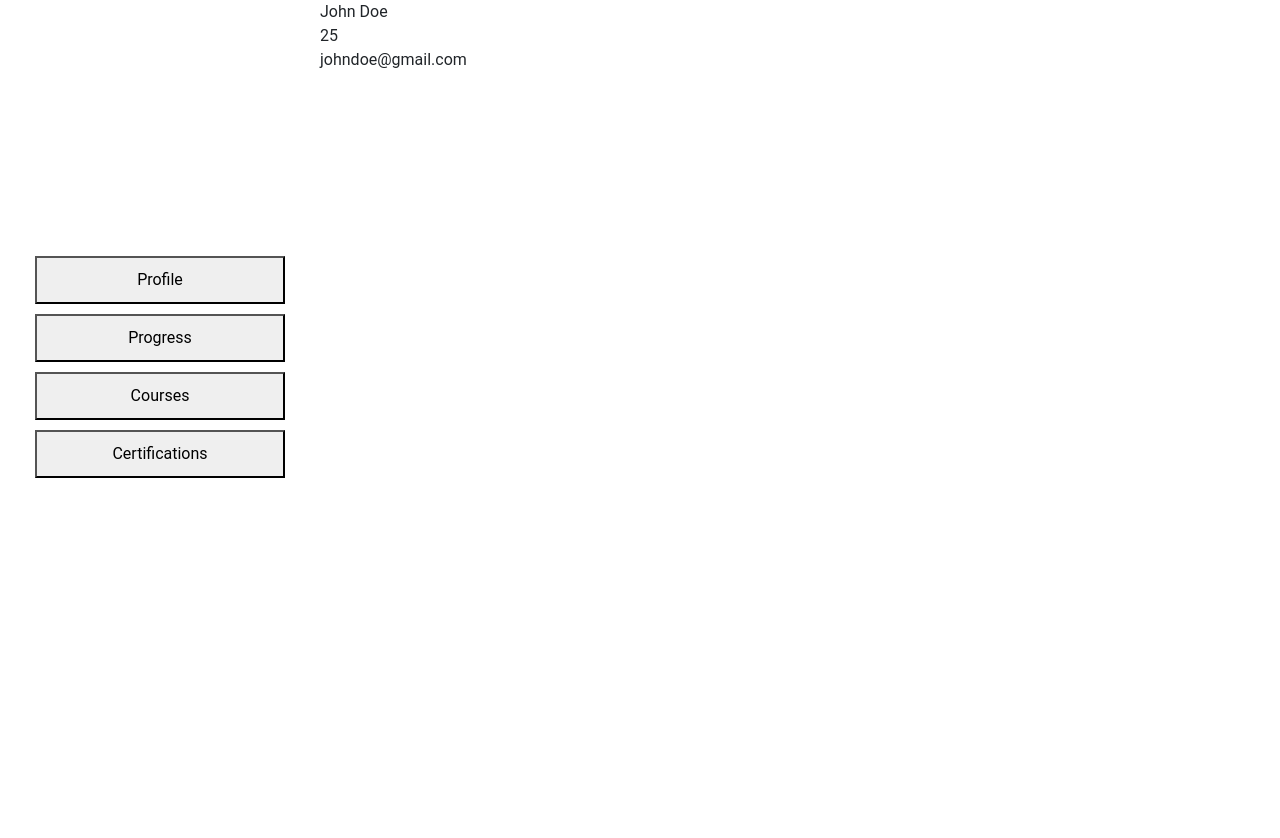
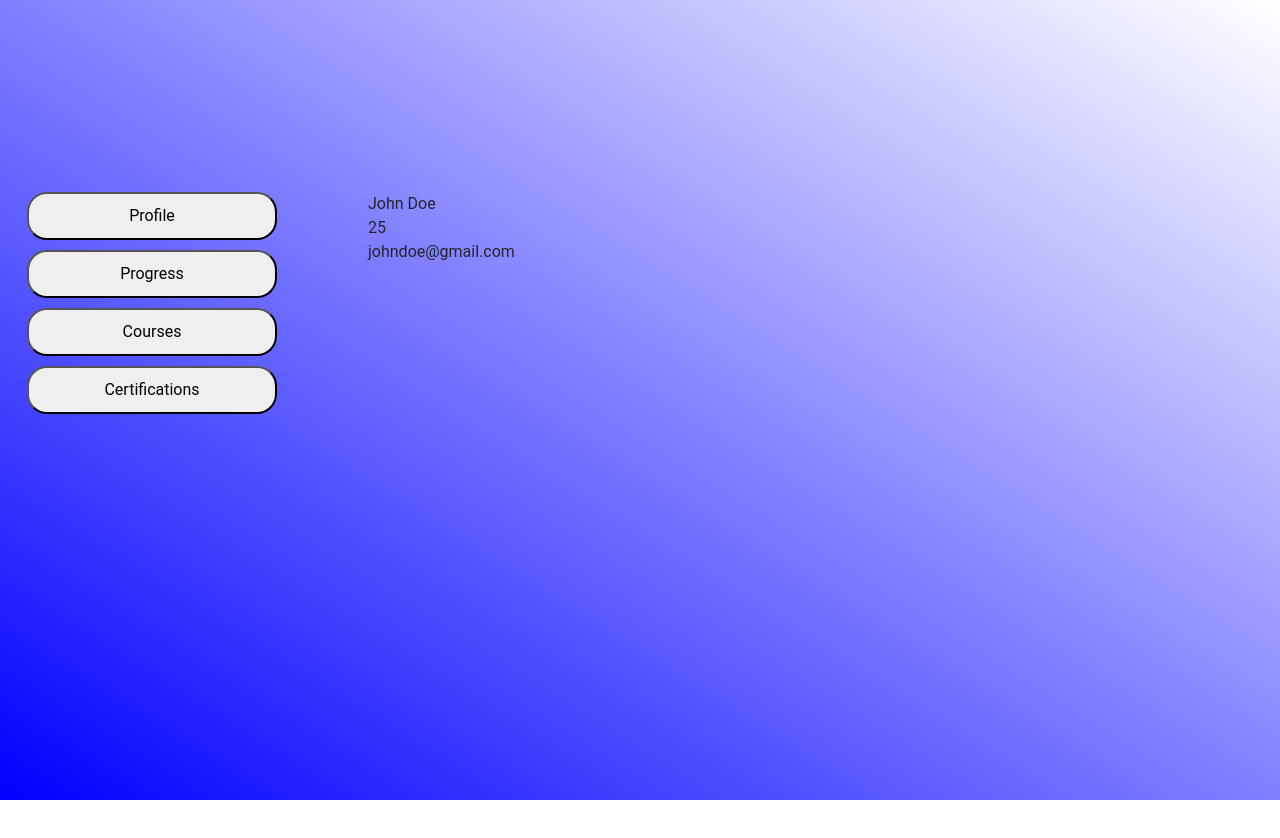
Before and after one commit to cfgmumbai2023/Team-13, a React (Create React App) app in the folder client/: page /dashboard in a window 1280 px wide. Shown: the top 838 px of the page. Built offline with nearby package versions, Linux system fonts and the light colour scheme; what @syncfusion/ej2-base would draw is missing.

Commit message:
improved dashboard css

```diff
--- a/client/src/routes/dashboard/dashboard.js
+++ b/client/src/routes/dashboard/dashboard.js
@@ -31,19 +31,21 @@ const DashboardContainer = styled.div`
   display: flex;
   height: 100vh;
   width: 100%;
+  background-image: linear-gradient(to top right, rgba(0,0,255,1), rgba(0,0,255,0));
 
   .dashboard-aside {
     width: 25%;
     min-height: 100%;
     display: flex;
     flex-direction: column;
-    margin-top: 20%;
+    margin-top: 15%;
     align-items: center;
     gap: 10px;
 
     & > button {
       min-width: 250px;
       padding: 10px 25px;
+      border-radius:20px;
     }
 
     & > button.active {
@@ -55,6 +57,8 @@ const DashboardContainer = styled.div`
   .dashboard-main {
     width: 75%;
     min-height: 100%;
+    margin-top: 15%;
+    margin-left: 5%;
   }
 `;
 
--- a/client/src/routes/login/LoginPage.js
+++ b/client/src/routes/login/LoginPage.js
@@ -1,6 +1,7 @@
 import { React, useEffect, useState } from "react";
 import { Link } from "react-router-dom";
 import axios from "axios";
+import { useNavigate } from 'react-router-dom';
 
 import "./loginPageStyle.css";
 import "../../App.css";
@@ -9,6 +10,7 @@ export default function SignInPage(props) {
   const [role, setRole] = useState("");
   const [uname, setUname] = useState("");
   const [password, setPassword] = useState("");
+  const navigate = useNavigate();
 
   const handleChange = (event, setter) => {
     const value = event.target.value;
@@ -30,6 +32,7 @@ export default function SignInPage(props) {
     })
     .then(function (response) {
       console.log(response);
+      navigate("/dashboard");
     })
     .catch(function (error) {
       console.log(error);
```
Also changed, not shown: 1 other file (tests, documents, lock files or other folders).
